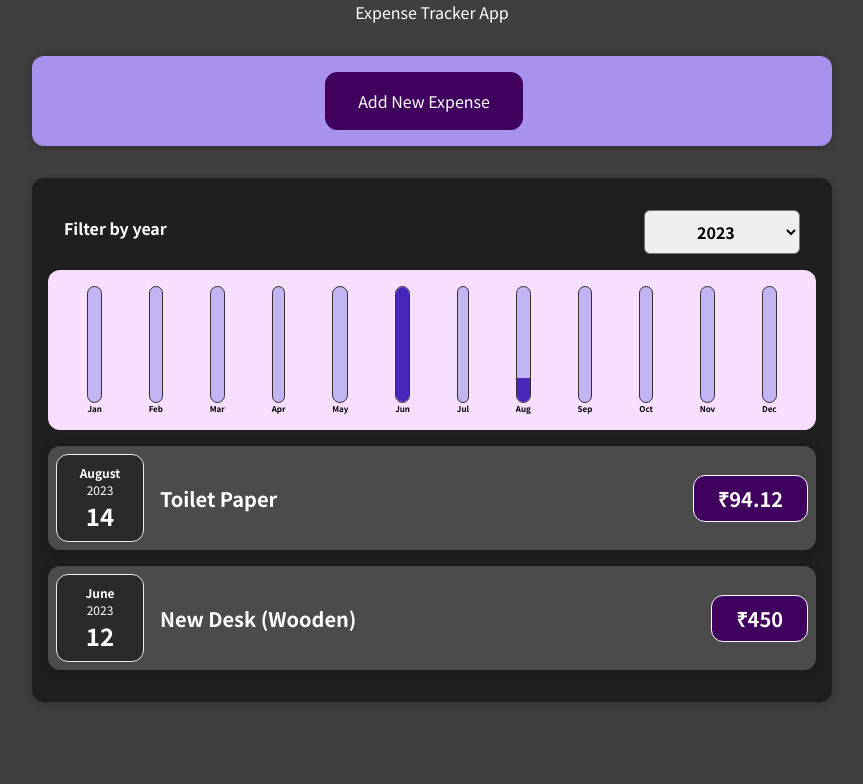
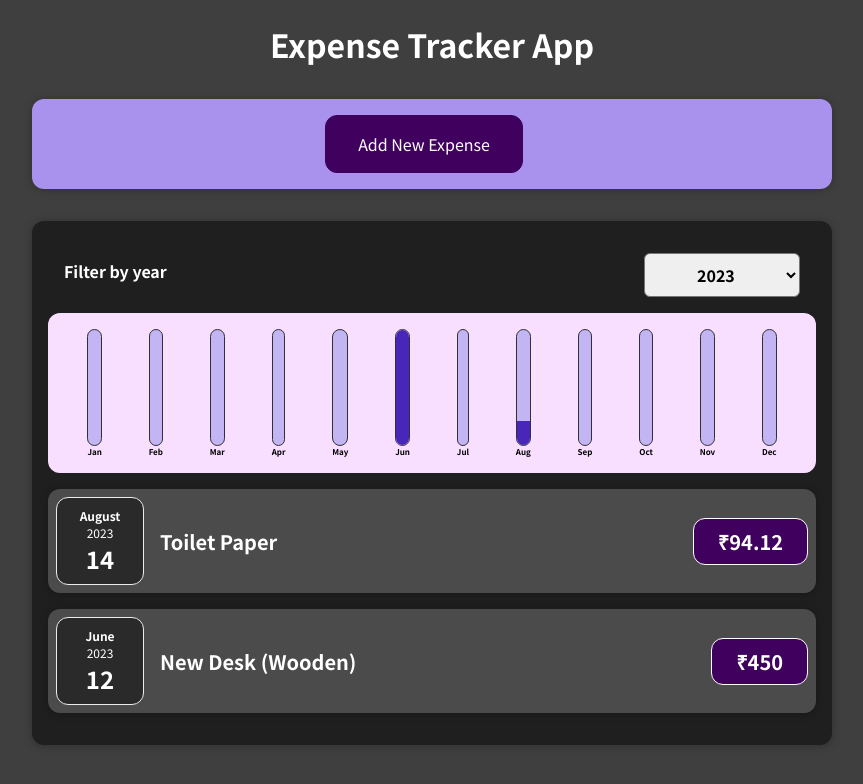
Before and after one commit to devsankit/expense-app, a React (Create React App) app: page / in a window 1280 px wide. Shown: the top 784 px of the page, without its empty margins (208-1071 px from the left). Built offline with nearby package versions, Linux system fonts and the light colour scheme.

Commit message:
New Commit

```diff
--- a/src/App.js
+++ b/src/App.js
@@ -45,7 +45,7 @@ const App = () => {
 
   return (
     <>
-      <div data-testid="App" className='App'>Expense Tracker App</div>
+      <h1 data-testid="App" className='App'>Expense Tracker App</h1>
       <NewExpense onAddExpense={addExpenseHandler} />
       <Expenses items={expenses} />
     </>
```
Also changed, not shown: 1 other file (tests, documents, lock files or other folders).
